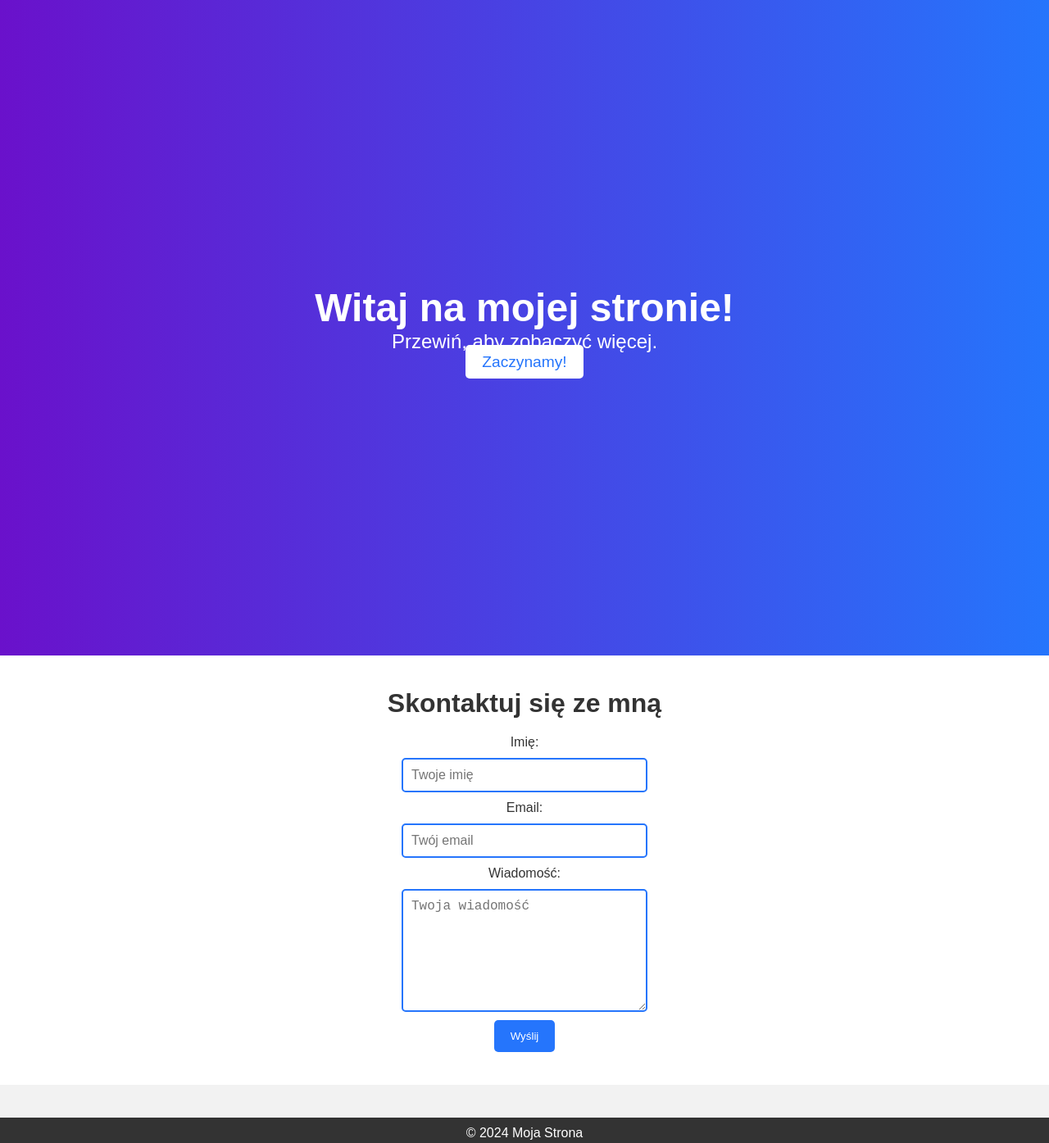
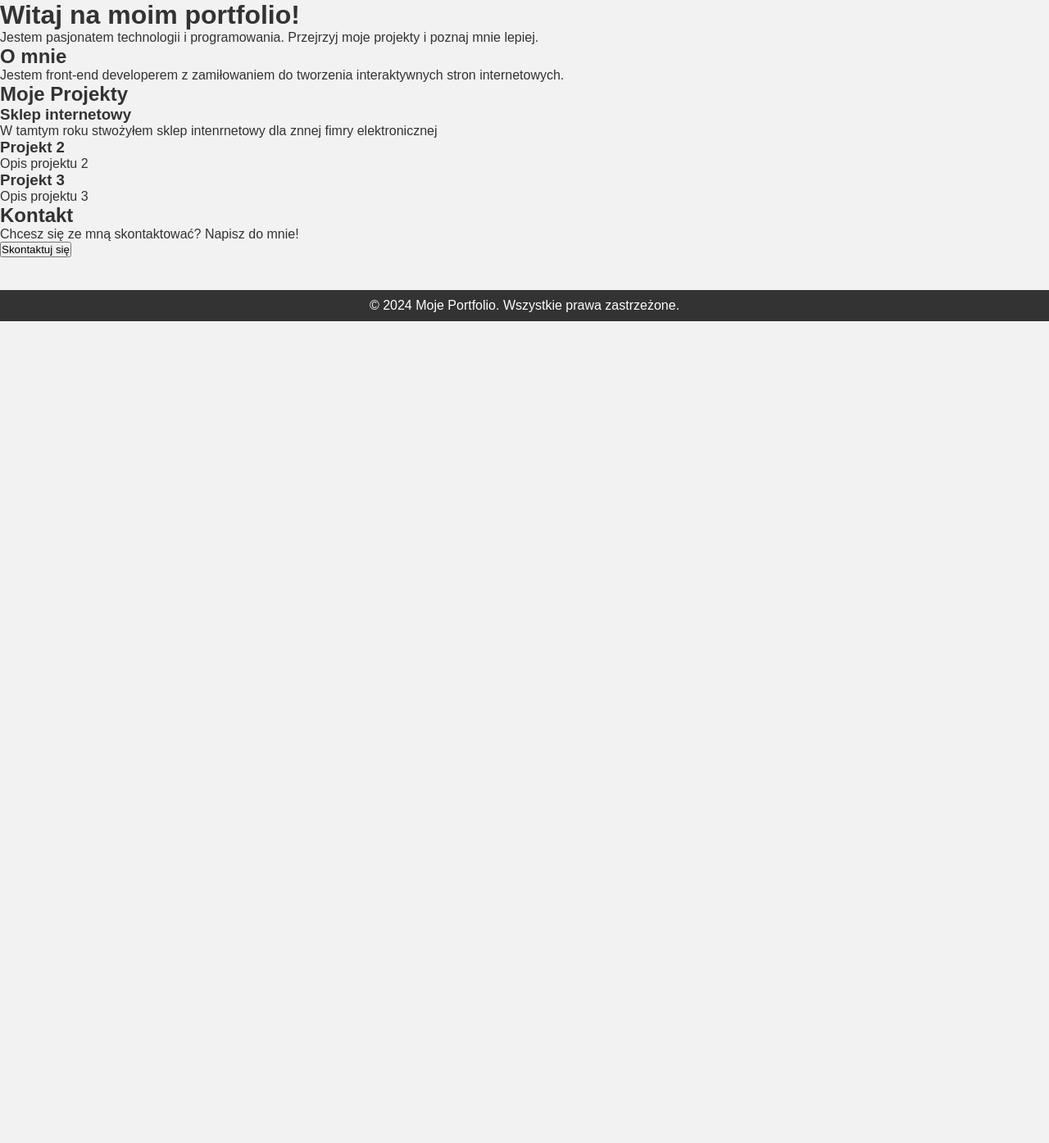
Before and after one commit to BudowA2012/Test, a plain HTML site: page index.html in a window 1280 px wide. Shown: the whole page at 82% size. After the commit the page ends 800 px from the top, so only its background shows below. Drawn offline with Linux system fonts and the light colour scheme.

Commit message:
Update index.html

```diff
--- a/index.html
+++ b/index.html
@@ -1,41 +1,64 @@
 <!DOCTYPE html>
 <html lang="pl">
+
 <head>
     <meta charset="UTF-8">
     <meta name="viewport" content="width=device-width, initial-scale=1.0">
-    <title>Strona z Animacjami i Formularzem</title>
+    <meta http-equiv="X-UA-Compatible" content="ie=edge">
+    <title>Moje Portfolio</title>
     <link rel="stylesheet" href="style.css">
 </head>
+
 <body>
+    <header>
+        <div class="container">
+            <h1>Witaj na moim portfolio!</h1>
+            <p>Jestem pasjonatem technologii i programowania. Przejrzyj moje projekty i poznaj mnie lepiej.</p>
+        </div>
+    </header>
 
-    <section id="intro">
-        <div class="content">
-            <h1>Witaj na mojej stronie!</h1>
-            <p>Przewiń, aby zobaczyć więcej.</p>
-            <a href="#form" class="scroll-btn">Zaczynamy!</a>
+    <section id="about-me">
+        <div class="container">
+            <h2>O mnie</h2>
+            <p>Jestem front-end developerem z zamiłowaniem do tworzenia interaktywnych stron internetowych.</p>
         </div>
     </section>
 
-    <section id="form" class="form-section">
-        <h2>Skontaktuj się ze mną</h2>
-        <form id="contactForm">
-            <label for="name">Imię:</label>
-            <input type="text" id="name" name="name" placeholder="Twoje imię" required>
+    <section id="projects">
+        <div class="container">
+            <h2>Moje Projekty</h2>
+            <div class="projects-container">
+                <div class="project-card">
+                    <h3>Sklep internetowy</h3>
+                    <p>W tamtym roku stwożyłem sklep intenrnetowy dla znnej fimry elektronicznej</p>
+                </div>
+                <div class="project-card">
+                    <h3>Projekt 2</h3>
+                    <p>Opis projektu 2</p>
+                </div>
+                <div class="project-card">
+                    <h3>Projekt 3</h3>
+                    <p>Opis projektu 3</p>
+                </div>
+            </div>
+        </div>
+    </section>
 
-            <label for="email">Email:</label>
-            <input type="email" id="email" name="email" placeholder="Twój email" required>
-
-            <label for="message">Wiadomość:</label>
-            <textarea id="message" name="message" placeholder="Twoja wiadomość" required></textarea>
-
-            <button type="submit" class="submit-btn">Wyślij</button>
-        </form>
+    <section id="contact">
+        <div class="container">
+            <h2>Kontakt</h2>
+            <p>Chcesz się ze mną skontaktować? Napisz do mnie!</p>
+            <button id="contact-button">Skontaktuj się</button>
+        </div>
     </section>
 
     <footer>
-        <p>&copy; 2024 Moja Strona</p>
+        <div class="container">
+            <p>&copy; 2024 Moje Portfolio. Wszystkie prawa zastrzeżone.</p>
+        </div>
     </footer>
 
     <script src="script.js"></script>
 </body>
+
 </html>
```
